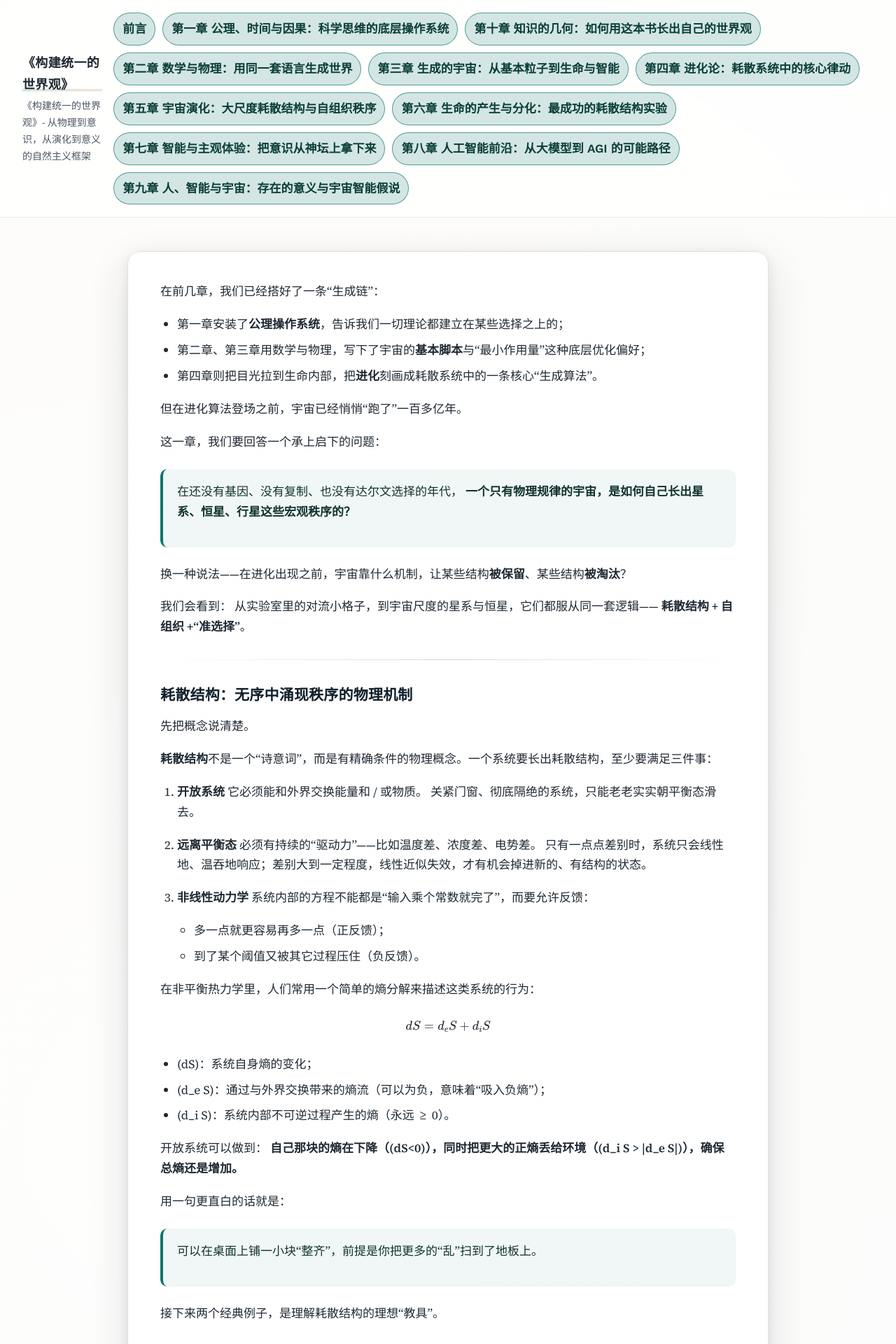
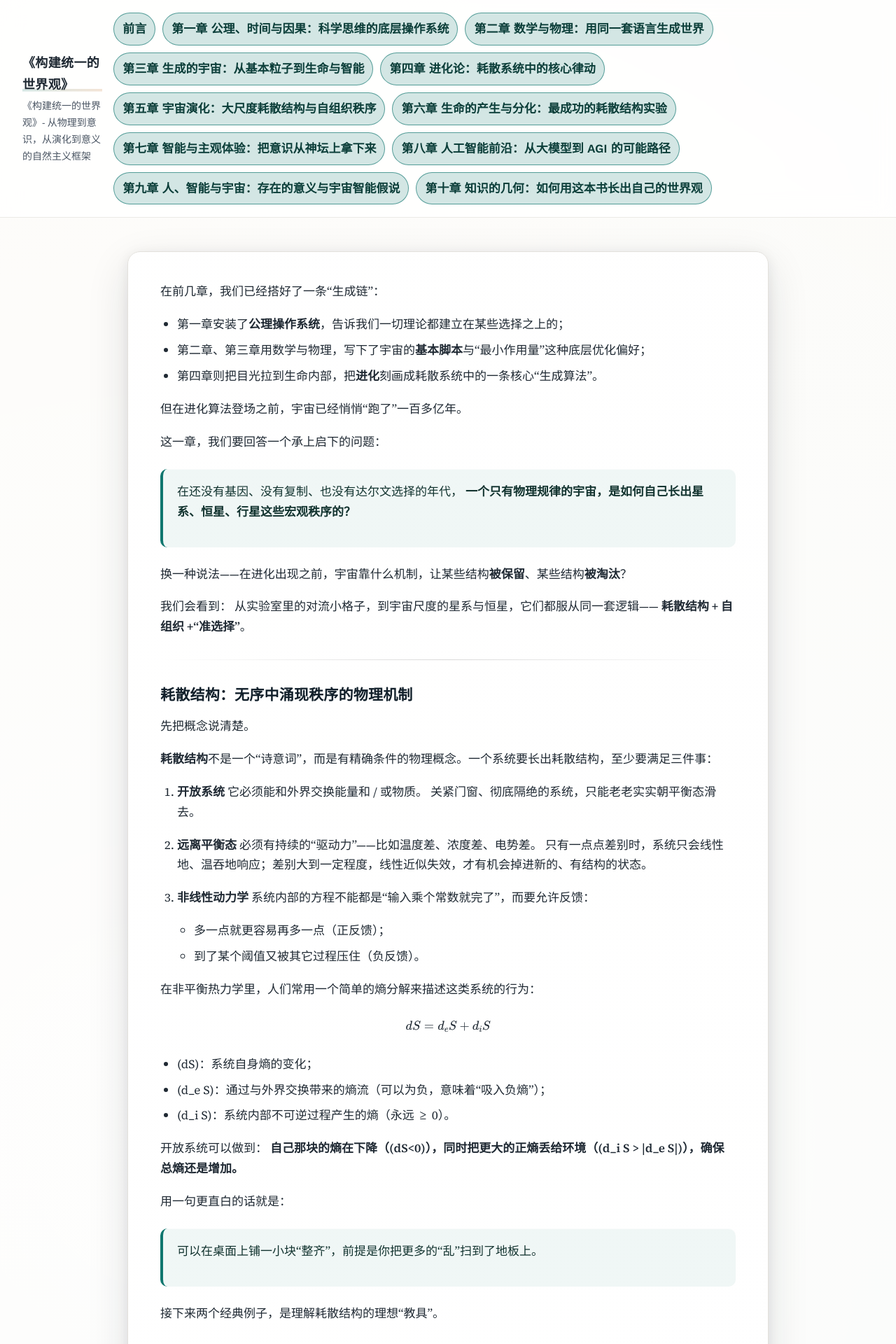
Before and after one commit to modenl/entropyandmeaning, a Jekyll site: the page built from docs/Chapter5.md, in a window 1280 px wide. Shown: the top 1920 px of the page at 70% size. Built offline with Jekyll 4.4.1, drawn with Linux system fonts in a browser that asks for light colours; our own code applies the rules of GitHub Pages for plain Markdown files.

Commit message:
Order nav chapters numerically after Preface

```diff
--- a/docs/_layouts/default.html
+++ b/docs/_layouts/default.html
@@ -1,6 +1,6 @@
 <!doctype html>
 <html lang="zh-CN">
-{% assign nav_items = site.html_pages | sort_natural: "path" %}
+{% assign nav_items = site.html_pages | sort: "path" %}
 {% assign brand_title = site.book_title | default: "《构建统一的世界观》" %}
 {% assign tagline_text = site.tagline | default: "《构建统一的世界观》- 从物理到意识，从演化到意义的自然主义框架" %}
 
@@ -65,18 +65,39 @@
     </button>
     {% if nav_items and nav_items.size > 0 %}
       <nav class="site-nav" aria-label="目录" id="site-nav">
-        {% if preface_item %}
+        {%- assign rendered_urls = "" -%}
+
+        {%- if preface_item -%}
           {% assign is_active = page.url == preface_item.url %}
           <a class="{% if is_active %}is-active{% endif %}" href="{{ preface_item.url | relative_url }}">{{ preface_item.title | default: preface_item.name | default: preface_item.url }}</a>
-        {% endif %}
-        {% for item in nav_items %}
-          {% if item.url != '/' and item.url != '/404.html' %}
-            {% unless preface_item and item.url == preface_item.url %}
+          {%- assign rendered_urls = rendered_urls | append: '|' | append: preface_item.url | append: '|' -%}
+        {%- endif -%}
+
+        {%- for i in (1..50) -%}
+          {%- assign target = '/Chapter' | append: i | append: '.html' -%}
+          {%- assign chapter_item = nil -%}
+          {%- for p in nav_items -%}
+            {%- if p.url == target -%}
+              {%- assign chapter_item = p -%}
+              {%- break -%}
+            {%- endif -%}
+          {%- endfor -%}
+          {%- if chapter_item -%}
+            {% assign is_active = page.url == chapter_item.url %}
+            <a class="{% if is_active %}is-active{% endif %}" href="{{ chapter_item.url | relative_url }}">{{ chapter_item.title | default: chapter_item.name | default: chapter_item.url }}</a>
+            {%- assign rendered_urls = rendered_urls | append: '|' | append: chapter_item.url | append: '|' -%}
+          {%- endif -%}
+        {%- endfor -%}
+
+        {%- for item in nav_items -%}
+          {%- if item.url != '/' and item.url != '/404.html' -%}
+            {%- assign marker = '|' | append: item.url | append: '|' -%}
+            {%- unless rendered_urls contains marker -%}
               {% assign is_active = page.url == item.url %}
               <a class="{% if is_active %}is-active{% endif %}" href="{{ item.url | relative_url }}">{{ item.title | default: item.name | default: item.url }}</a>
-            {% endunless %}
-          {% endif %}
-        {% endfor %}
+            {%- endunless -%}
+          {%- endif -%}
+        {%- endfor -%}
       </nav>
     {% endif %}
   </header>
```
